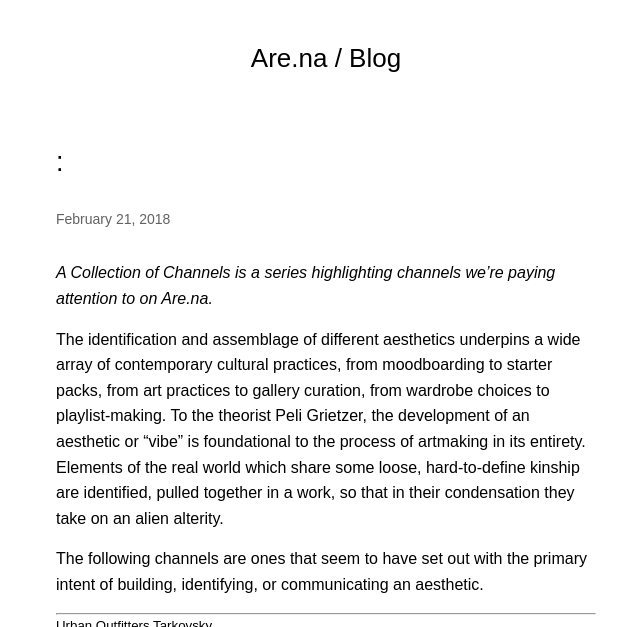
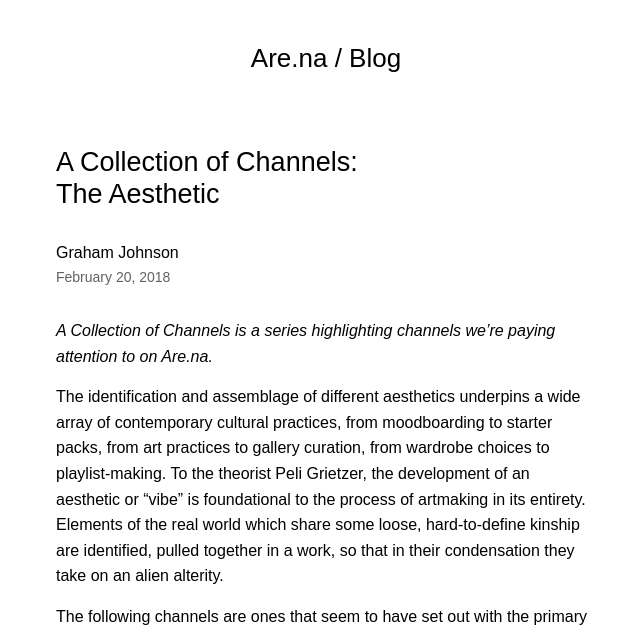
Before and after one commit to aredotna/building, a Jekyll site: the page built from _posts/2018-02-20-aesthetic.markdown, in a window 1280 px wide and 900 px high, cut to the strip 0-627 px from the top of the window. Shown: the whole strip, without its empty margins (314-954 px from the left). Built offline with Jekyll 4.4.1, drawn with Linux system fonts in a browser that asks for light colours; our own code applies the rules of GitHub Pages for plain Markdown files; some of the changed lines change nothing that is shown.

Commit message:
Update title

```diff
--- a/_posts/2018-02-20-aesthetic.markdown
+++ b/_posts/2018-02-20-aesthetic.markdown
@@ -1,8 +1,8 @@
 ---
-title: Collection of Channels: The Aesthetic
+title: The Aesthetic
 date: 2018-02-20 00:00:00 Z
 categories:
-- Collection of Channels
+- A Collection of Channels
 tags:
 - draft
 layout: post
```
